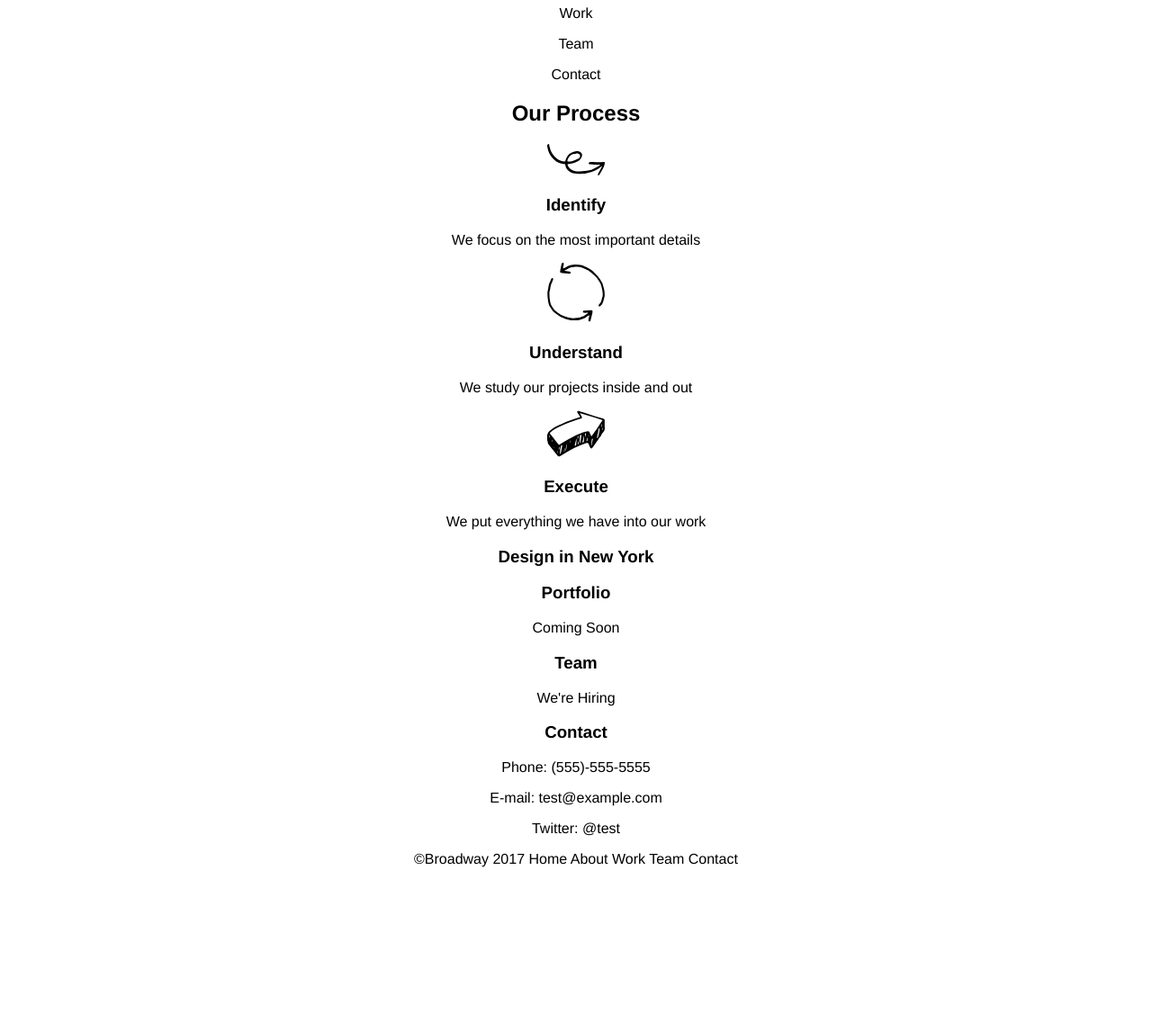
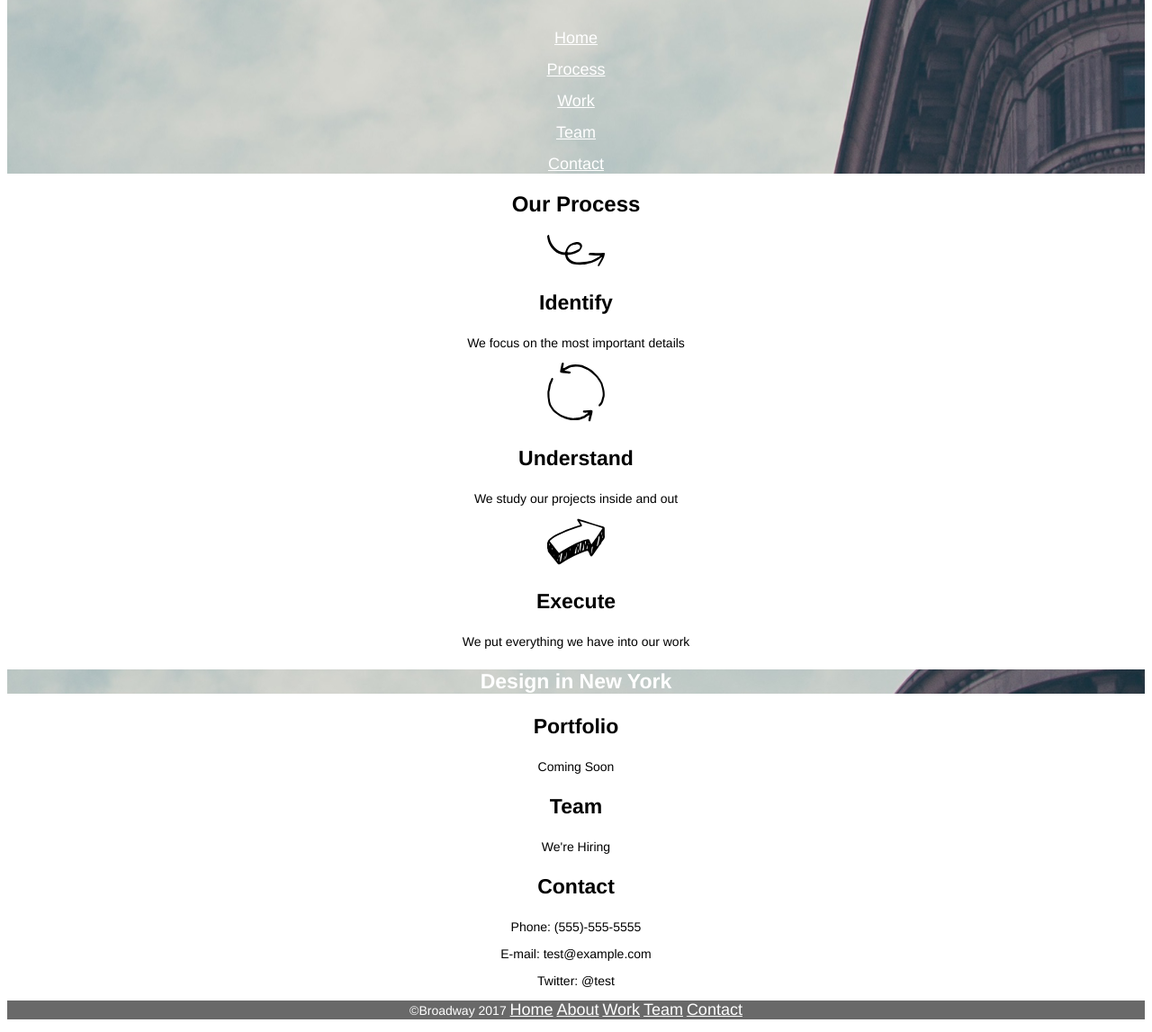
Before and after one commit to gdoleon/broadway, a plain HTML site: page index.html in a window 1280 px wide. Shown: the part 142-1289 px from the top of the page at 90% size. Before the commit the page ends 1122 px from the top, so only its background shows below. Drawn offline with Linux system fonts and the light colour scheme.

Commit message:
Finished style

```diff
--- a/index.html
+++ b/index.html
@@ -9,17 +9,17 @@
   <body>
 
 <!-- Header -->
-    <div>
+    <div class="background header">
       <h1>Broadway Design</h1>
-      <p>Home</p>
-      <p>Process</p>
-      <p>Work</p>
-      <p>Team</p>
-      <p>Contact</p>
+      <p><a class="nav" href="#">Home</a></p>
+      <p><a class="nav" href="#process">Process</a></p>
+      <p><a class="nav" href="#work">Work</a></p>
+      <p><a class="nav" href="#team">Team</a></p>
+      <p><a class="nav" href="#contact">Contact</a></p>
     </div>
 
 <!-- Process -->
-    <div>
+    <div id="process">
       <h2>Our Process</h2>
       <img src="resources/identify.svg">
       <h3>Identify</h3>
@@ -32,15 +32,27 @@
       <p>We put everything we have into our work</p>
     </div>
 
-<!--More info -->
+<!--Work -->
     <div>
-      <div>
+      <div class="background">
         <h3>Design in New York</h3>
       </div>
+    </div>
+
+<!-- Work -->
+    <div id="work">
       <h3>Portfolio</h3>
       <p>Coming Soon</p>
+    </div>
+
+<!-- Team -->
+    <div id="team">
       <h3>Team</h3>
       <p>We're Hiring</p>
+    </div>
+
+<!-- Contact -->
+    <div id="contact">
       <h3>Contact</h3>
       <p>Phone: (555)-555-5555</p>
       <p>E-mail: test@example.com</p>
@@ -49,7 +61,7 @@
 
 <!-- Footer -->
     <footer>
-      <p>©Broadway 2017 Home About Work Team Contact</p>
+      <p>©Broadway 2017 <a class="nav" href="#">Home</a> <a class="nav" href="#">About</a> <a class="nav" href="#work">Work</a> <a class="nav" href="#team">Team</a> <a class="nav" href="#contact">Contact</a></p>
     </footer>
   </body>
 
--- a/resources/css/style.css
+++ b/resources/css/style.css
@@ -2,3 +2,32 @@ body {
   text-align: center;
   font-family: helvetica;
 }
+
+h1 {
+  font-size: 70px;
+  font-weight: bold;
+}
+
+h3 {
+  font-size: 23px;
+  font-weight: bold;
+}
+
+.nav {
+  color: white;
+  font-size: 18px;
+}
+
+p {
+  font-size: 14px;
+}
+
+.background {
+  background-image: url(../the-flatiron-building.png);
+  color: white;
+}
+
+footer {
+  background-color: dimgray;
+  color: white;
+}
```
